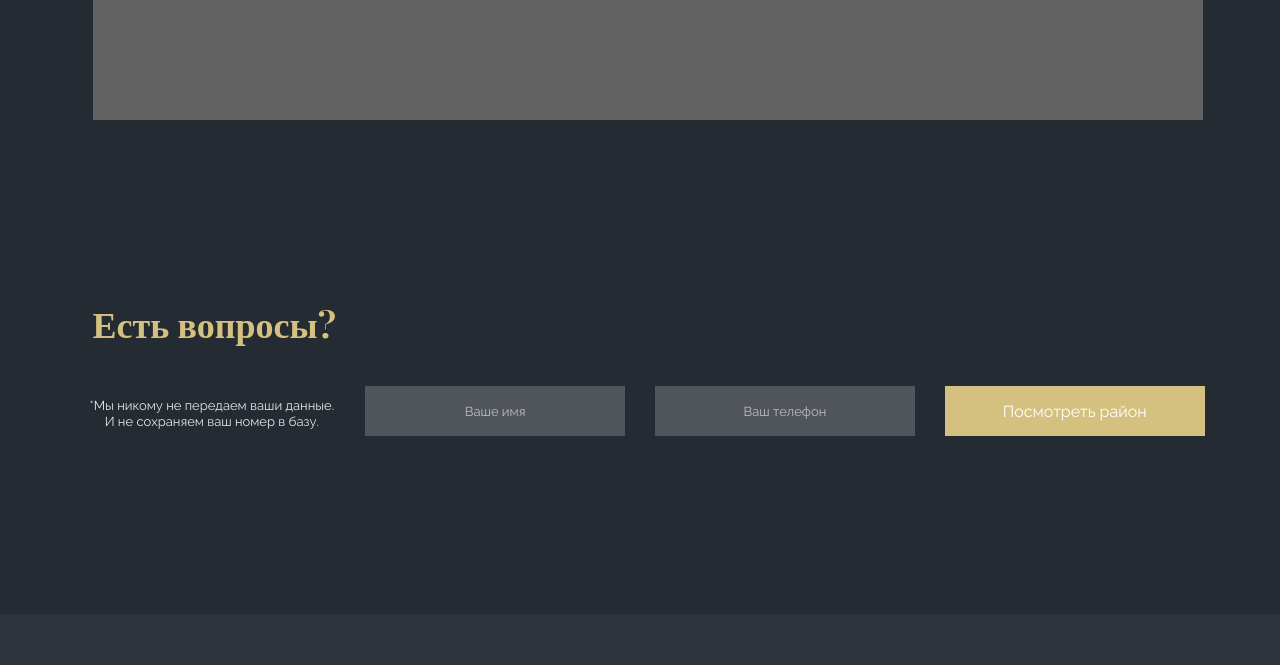
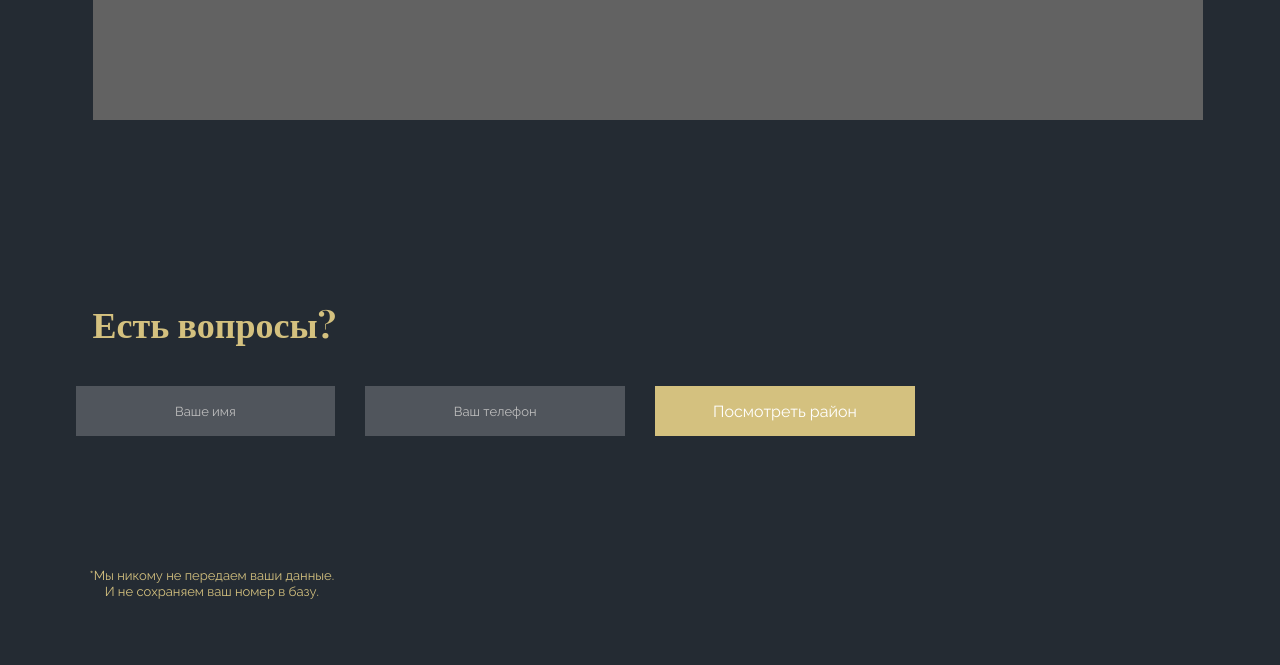
Before and after one commit to Kirien1991/lofthouseTest, a website: page index.html in a window 1280 px wide. Shown: the part 3821-4486 px from the top of the page. Drawn offline with nearby package versions, Linux system fonts and the light colour scheme; files whose address does not match are found by name; a web font is replaced by a local one.

Commit message:
commit41

```diff
--- a/scss/block/_form.scss
+++ b/scss/block/_form.scss
@@ -38,6 +38,8 @@
 
       p {
         padding: 12px 0 0 13px;
+        grid-row: 5;
+        color: #d4c17f;
       }
 
       @include mediaTablet {
```
Also changed, not shown: css/main.css.
